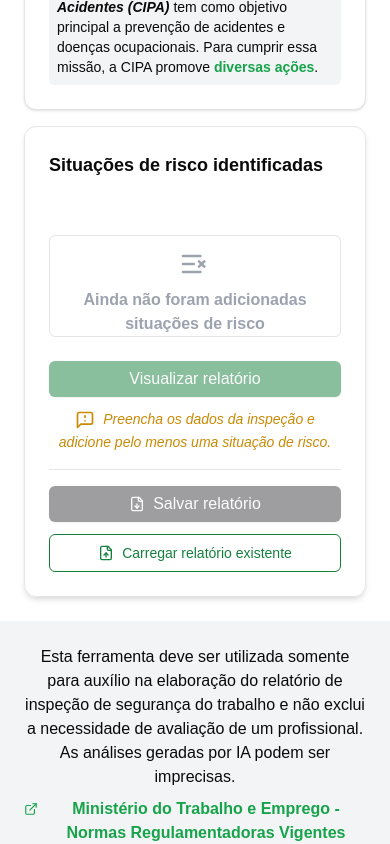
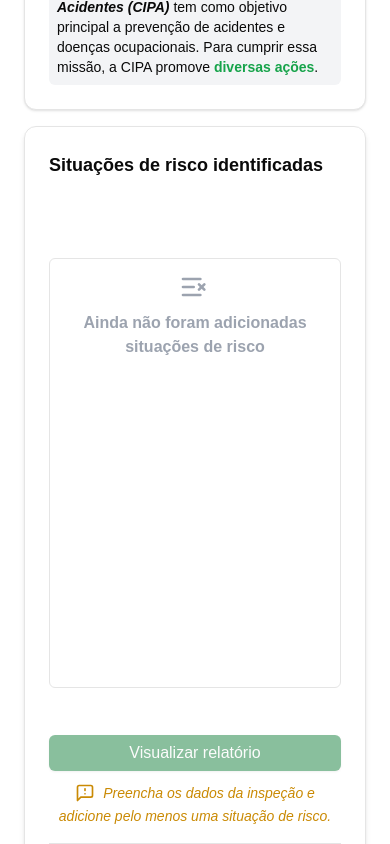
Before and after one commit to ricardoabicalhob/segurancanotrabalho, a Next.js app: page /editor in a window 390 px wide. Shown: the part 1300-2144 px from the top of the page. Built offline with nearby package versions, Linux system fonts and the light colour scheme.

Commit message:
correções na responsividade

```diff
--- a/src/app/CardListRisk/_components/card-list-risk.tsx
+++ b/src/app/CardListRisk/_components/card-list-risk.tsx
@@ -93,7 +93,7 @@ export default function CardListRisk({setFormUnlocked, checkFilling, onLoadListR
         statusReadyReport
         ?
         (
-            <div className="flex flex-col justify-between min-h-full max-h-screen px-6 py-6 rounded-xl border-[1px] shadow-md">
+            <div className="flex flex-col justify-between min-h-screen lg:min-h-full max-h-screen px-6 py-6 rounded-xl border-[1px] shadow-md">
                 <p className="text-lg font-bold">Situações de risco identificadas</p>
                 <div
                     ref={listRef}
--- a/src/app/editor/page.tsx
+++ b/src/app/editor/page.tsx
@@ -194,10 +194,7 @@ export default function Home() {
                                     </section>
                 } */}
 
-                <section>
-                    {
-                        // readyReport && <p className="text-green-900 mx-auto max-w-md text-3xl font-bold font-sans mb-2">Final</p>
-                    }
+                <section className="sm:col-span-2 lg:col-span-1">
                     <CardListRisk
                         onLoadListRisks={setListRisks}
                         onLoadInspectionInformations={setInspectionInformations}
```
